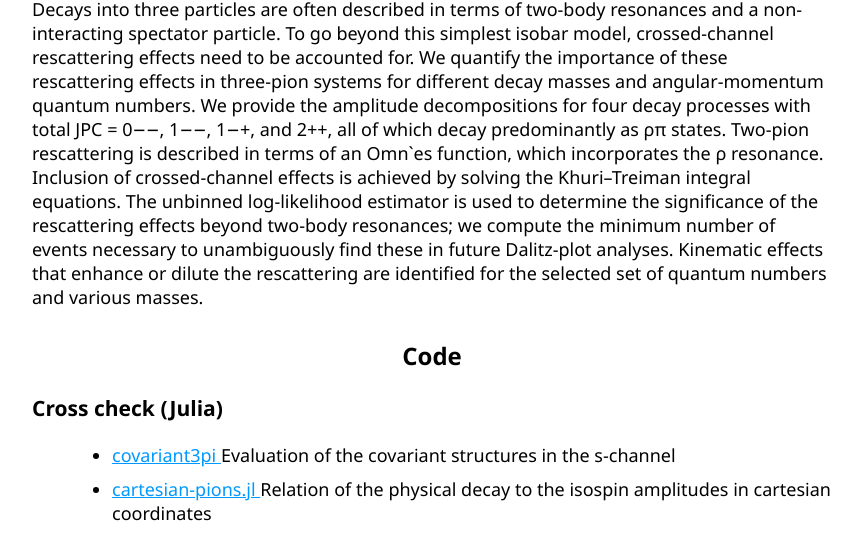
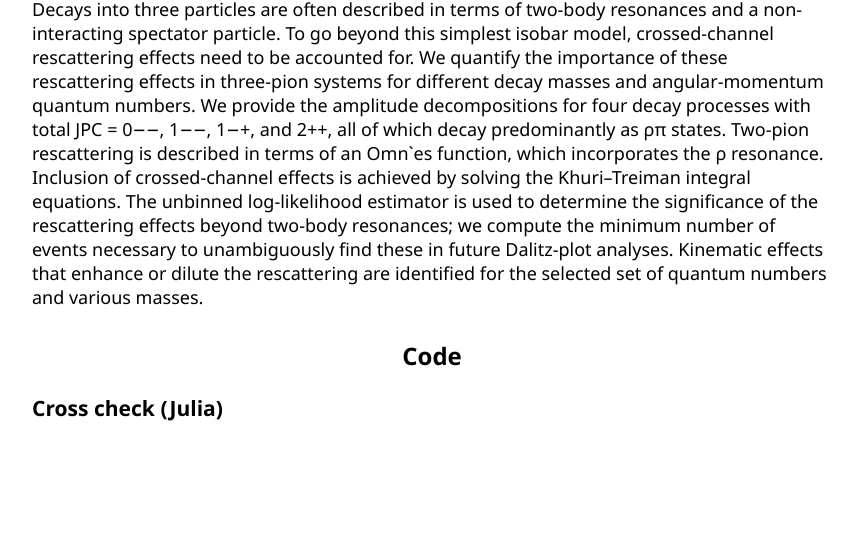
Before and after one commit to mmikhasenko/test-sympy-in-ci, a plain HTML site: page index.html in a window 1280 px wide. Shown: the part 114-674 px from the top of the page, without its empty margins (208-1069 px from the left). Drawn offline with nearby package versions, Linux system fonts and the light colour scheme; some packages are replaced by stand-ins of ours.

Commit message:
remove refs from index

```diff
--- a/index.html
+++ b/index.html
@@ -53,9 +53,5 @@
       of quantum numbers and various masses.</p>
     <h2>Code</h2>
     <h3>Cross check (Julia)</h2>
-    <ul>
-      <li><a href="built/covariant3pi.html"> covariant3pi </a> Evaluation of the covariant structures in the s-channel </li>
-      <li><a href="built/cartesian-pions.html"> cartesian-pions.jl </a> Relation of the physical decay to the isospin amplitudes in cartesian coordinates </li>
-    </ul>
   </body>
 </html>
```
